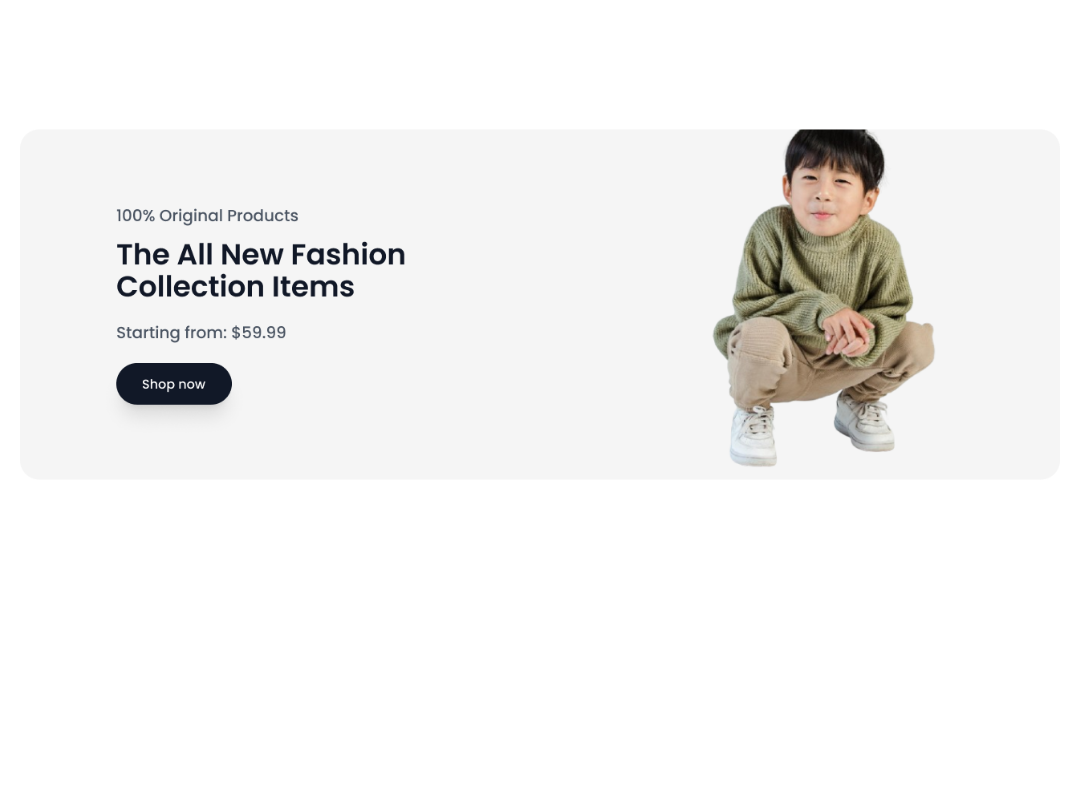
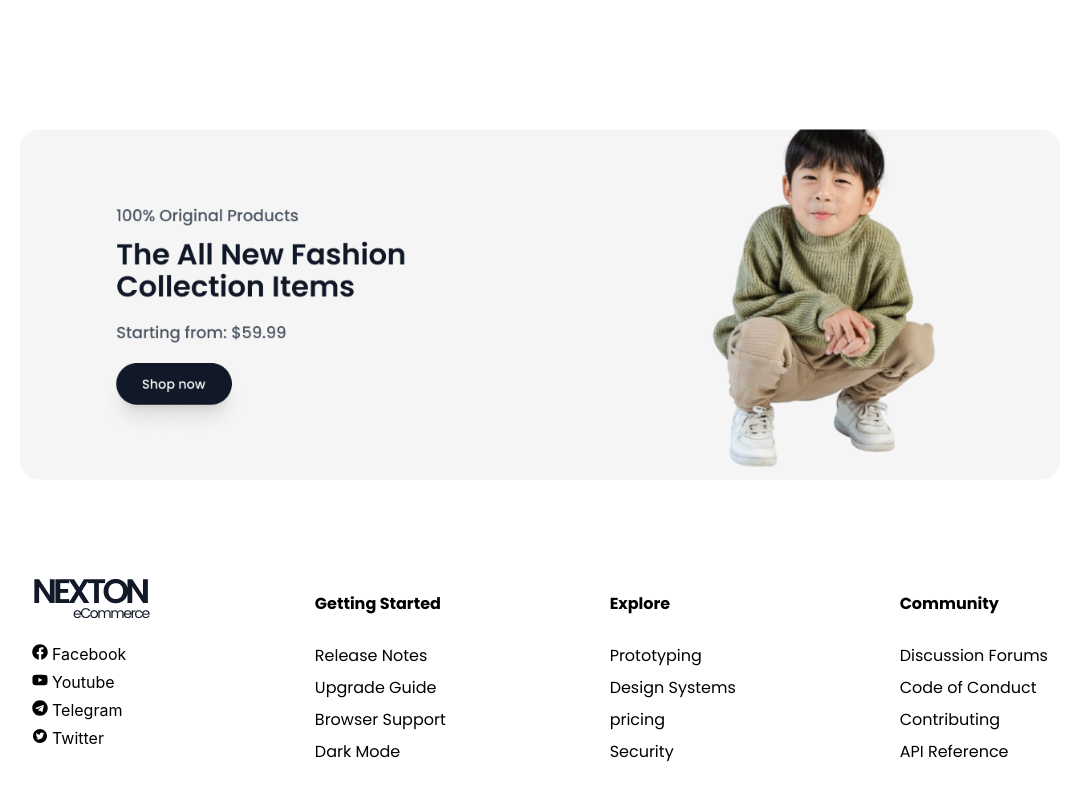
Before and after one commit to masudrana2803/E-commerce, a React (Vite) app: page / in a window 1280 px wide. Shown: the part 1366-2166 px from the top of the page, without its empty margins (100-1178 px from the left). Before the commit the page ends 1898 px from the top, so only its background shows below. Built offline with nearby package versions, Linux system fonts and the light colour scheme; no server answers.

Commit message:
Recommendations

```diff
--- a/src/App.jsx
+++ b/src/App.jsx
@@ -3,7 +3,6 @@ import './App.css'
 import Home from './Pages/Home'
 import { createBrowserRouter, createRoutesFromElements, Route, RouterProvider } from 'react-router'
 import LayoutOne from './Layouts/LayoutOne'
-
 
 const App = () => {
   const myRoute = createBrowserRouter(createRoutesFromElements(
--- a/src/Components/BannerContainer.jsx
+++ b/src/Components/BannerContainer.jsx
@@ -4,7 +4,7 @@ const BannerContainer = () => {
   return (
     <div>
         <section id='banner_container' className=' px-30 py-13 '>
-            <img src={BannerC} alt="" />
+            <img className='w-full' src={BannerC} alt="" />
         </section>
     </div>
   )
--- /dev/null
+++ b/src/Components/Footer.jsx
@@ -0,0 +1,68 @@
+import React from 'react'
+import logo from "../Images/Nexton_Logo.png"
+import { FaFacebook } from "react-icons/fa";
+import { FaYoutube } from "react-icons/fa";
+import { FaTelegram } from "react-icons/fa";
+import { AiFillTwitterCircle } from "react-icons/ai";
+
+
+
+const Footer = () => {
+  return (
+    <>
+    <div className="container">
+
+        <div className="py-10 px-25">
+            <div className='flex justify-between'>
+                <div className='flex flex-col gap-1'>
+                    <div className='w-[119px] h-[46px] mb-5'>
+                        <img src={logo} alt="" />
+                    </div>
+                    <div className='flex content-around items-center '>
+                        <div className='w-5 h-5 '><FaFacebook/></div>
+                        <div className=''>Facebook</div>
+                    </div>
+                    <div className='flex content-around items-center '>
+                        <div className='w-5 h-5 '><FaYoutube/></div>
+                        <div className=''>Youtube</div>
+                    </div>
+                    <div className='flex content-around items-center '>
+                        <div className='w-5 h-5 '><FaTelegram/></div>
+                        <div className=''>Telegram</div>
+                    </div>
+                    <div className='flex content-around items-center '>
+                        <div className='w-5 h-5 '><AiFillTwitterCircle /></div>
+                        <div className=''>Twitter</div>
+                    </div>
+
+                </div>
+                <div className='flex-col flex gap-2 font-poppins'>
+                    <div className='font-bold my-5'>Getting Started</div>
+                    <div>Release Notes</div>
+                    <div>Upgrade Guide</div>
+                    <div>Browser Support</div>
+                    <div>Dark Mode</div>
+                </div>
+                <div className='flex-col flex gap-2 font-poppins'>
+                    <div className='font-bold my-5'>Explore</div>
+                    <div>Prototyping</div>
+                    <div>Design Systems</div>
+                    <div>pricing</div>
+                    <div>Security</div>
+                </div>
+                <div className='flex-col flex gap-2 font-poppins'>
+                    <div className='font-bold my-5'>Community</div>
+                    <div>Discussion Forums</div>
+                    <div>Code of Conduct</div>
+                    <div>Contributing</div>
+                    <div>API Reference</div>
+                </div>
+
+            </div>
+        </div>
+    </div>
+    </>
+  )
+}
+
+export default Footer
--- a/src/Pages/Home.jsx
+++ b/src/Pages/Home.jsx
@@ -4,6 +4,7 @@ import BrandInfo from '../Components/BrandInfo'
 import Collections from '../Components/Collections'
 import Recommendation from '../Components/Recommendation'
 import BannerContainer from '../Components/BannerContainer'
+import Footer from '../Components/Footer'
 
 const Home = () => {
   return (
@@ -13,6 +14,7 @@ const Home = () => {
     <Collections/>
     <Recommendation/>
     <BannerContainer/>
+    <Footer/>
     </>
   )
 }
```
